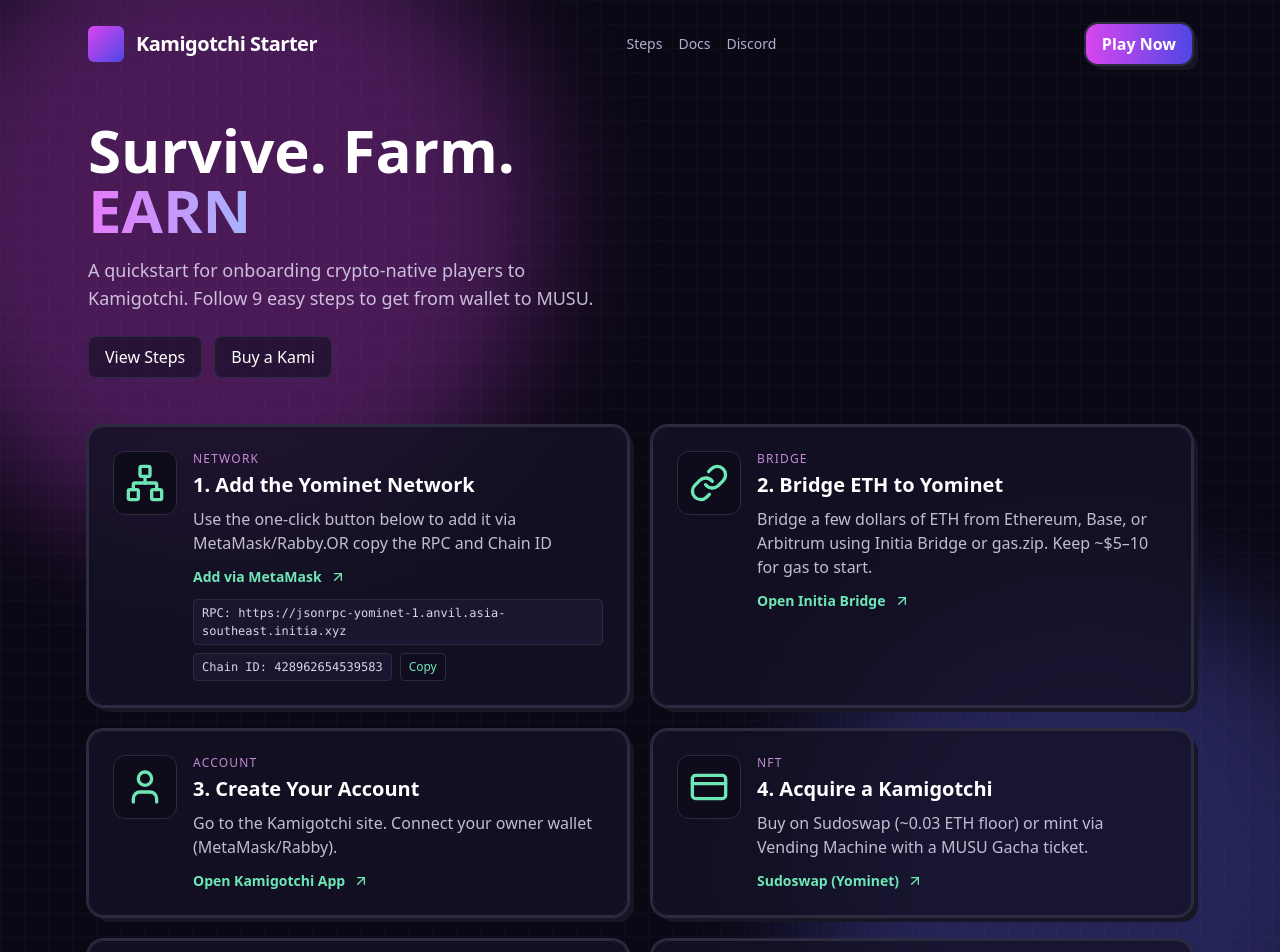
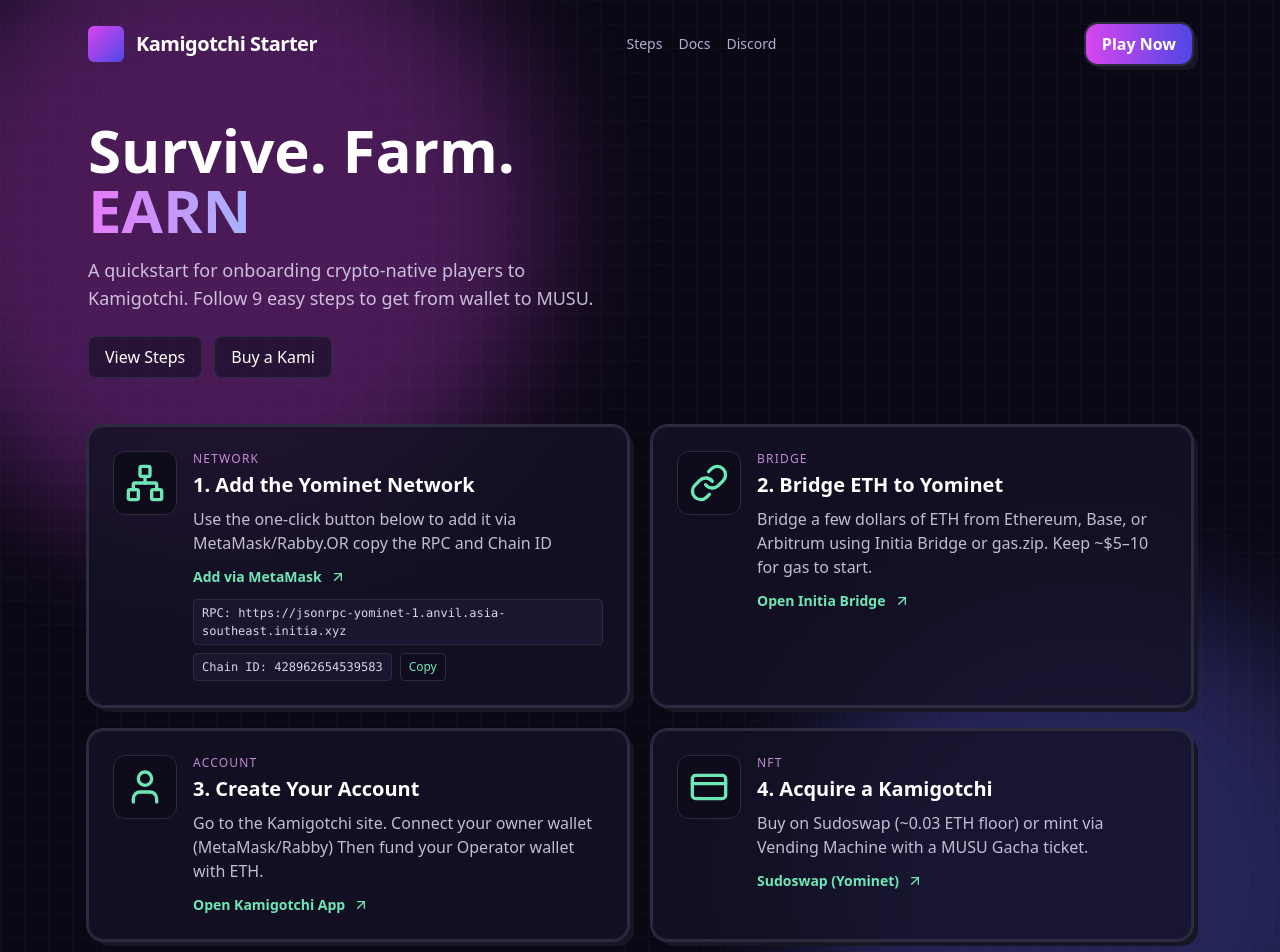
Before and after one commit to failediea/kamigotchi-starter, a React (Create React App) app: page / in a window 1280 px wide. Shown: the top 952 px of the page. Built offline with nearby package versions, Linux system fonts and the light colour scheme.

Commit message:
Update App.js
tile 3 text

```diff
--- a/src/App.js
+++ b/src/App.js
@@ -42,7 +42,7 @@
   {
     title: "3. Create Your Account",
     desc:
-      "Go to the Kamigotchi site. Connect your owner wallet (MetaMask/Rabby).",
+      "Go to the Kamigotchi site. Connect your owner wallet (MetaMask/Rabby) Then fund your Operator wallet with ETH.",
     tag: "Account",
     cta: { label: "Open Kamigotchi App", href: "https://app.kamigotchi.io" },
     icon: "user",
```
